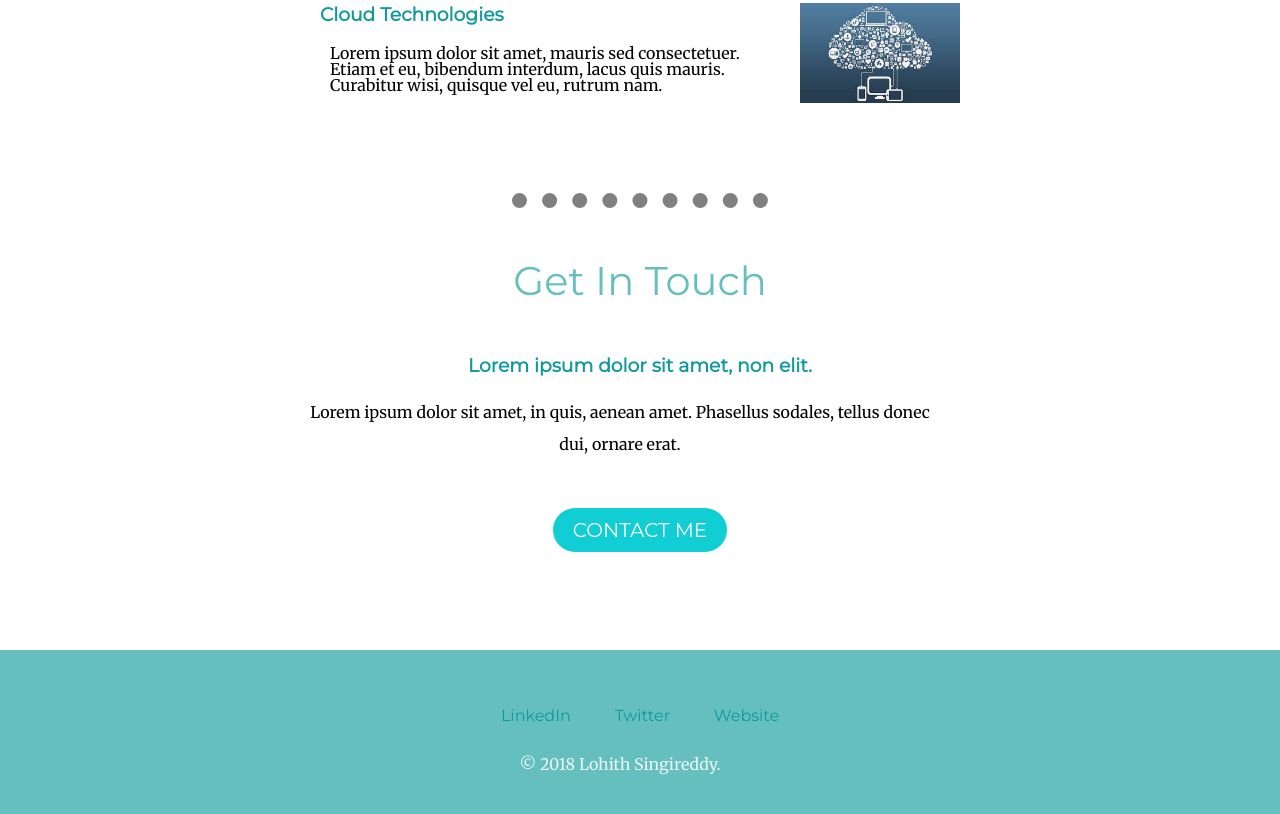
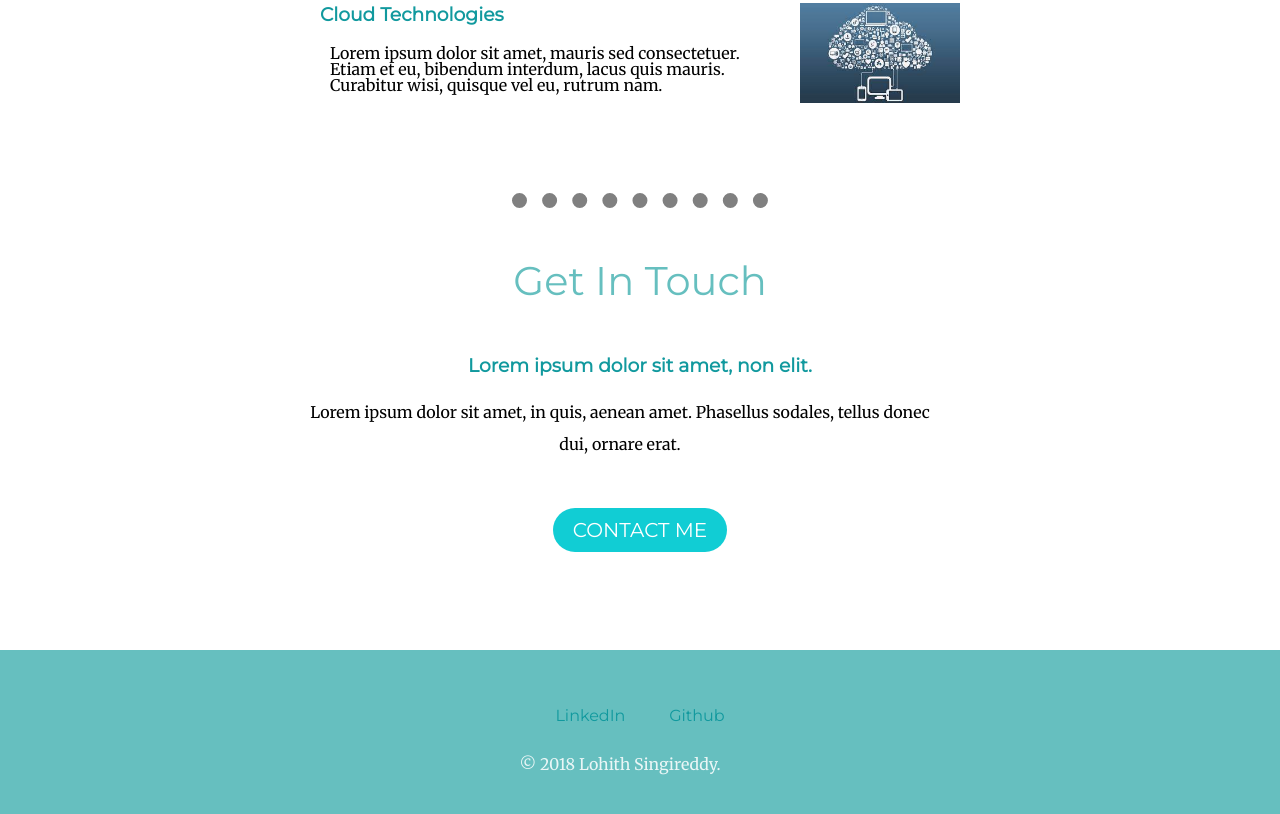
Before and after one commit to LohithReddy07/resume, a plain HTML site: page index.html in a window 1280 px wide. Shown: the part 1488-2302 px from the top of the page. Drawn offline with Linux system fonts and the light colour scheme.

Commit message:
Update index.html

```diff
--- a/index.html
+++ b/index.html
@@ -53,9 +53,8 @@
 
 
 <div class="bottom-container">
-  <a class="footer-link" href="https://www.linkedin.com/">LinkedIn</a>
-  <a class="footer-link" href="https://twitter.com/">Twitter</a>
-  <a class="footer-link" href="https://www.appbrewery.co/">Website</a>
+  <a class="footer-link" href="https://www.linkedin.com/in/lohith-reddy-singireddy-12a582ab/">LinkedIn</a>
+  <a class="footer-link" href="https://github.com/LohithReddy07">Github</a>
   <p class="copyR">© 2018 Lohith Singireddy.</p>
 </div>
 
```
